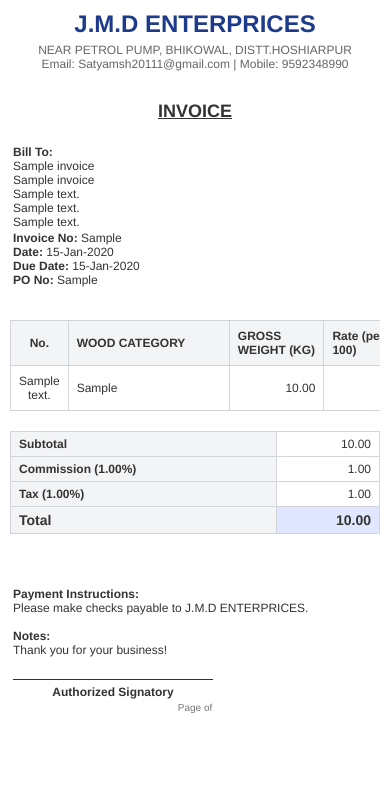
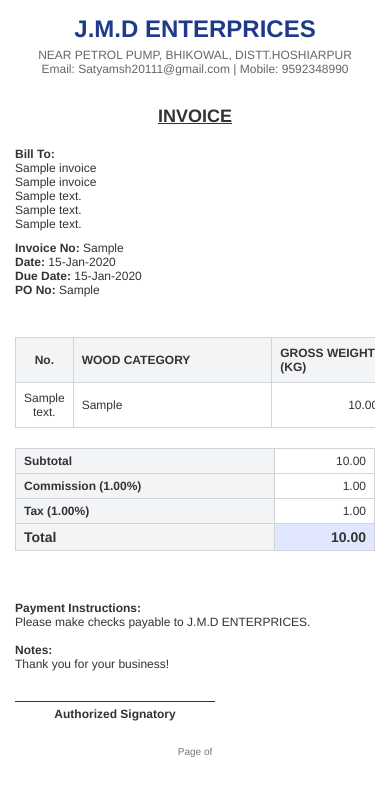
Before and after one commit to vishal257/ledger-app, a Flask app: template templates/invoice_template.html in a window 390 px wide. Shown: the top 796 px of the page. Run offline with Flask 3, Linux system fonts and the light colour scheme; the template is opened without the code that fills it: values that come from a table or form of the project are taken from there, others are empty; tables that the repository leaves empty hold one stand-in row (values such as "Sample post").

Commit message:
Expand mobile threshold to 1024px to ensure responsive layout triggers

```diff
--- a/templates/invoice_template.html
+++ b/templates/invoice_template.html
@@ -121,13 +121,38 @@
         }
     </style>
     <style media="screen">
-        @media (max-width: 600px) {
-            body { margin: 10px; }
-            .info-table, .footer-details { display: flex; flex-direction: column; gap: 15px; }
-            .info-table td, .footer-details td { width: 100% !important; display: block; text-align: left !important; }
-            .items-table-wrapper { overflow-x: auto; width: 100%; margin-bottom: 20px; }
-            .items-table { min-width: 500px; margin-bottom: 0; }
-            .summary-table { width: 100% !important; float: none !important; margin-top: 10px; }
+        @media screen and (max-width: 1024px) {
+            body {
+                margin: 15px;
+            }
+            .info-table, .info-table tbody, .info-table tr, .info-table td,
+            .footer-details, .footer-details tbody, .footer-details tr, .footer-details td {
+                display: block !important;
+                width: 100% !important;
+                box-sizing: border-box !important;
+            }
+            .info-table tr, .footer-details tr { margin-bottom: 15px !important; }
+            .info-table td, .footer-details td { text-align: left !important; padding: 0 0 10px 0 !important; border: none !important; }
+
+            .items-table-wrapper {
+                display: block !important;
+                width: 100% !important;
+                overflow-x: auto !important;
+                margin-bottom: 20px !important;
+                -webkit-overflow-scrolling: touch !important;
+            }
+            .items-table {
+                width: 100% !important;
+                min-width: 600px !important;
+                margin-bottom: 0 !important;
+            }
+
+            .summary-table {
+                display: table !important;
+                width: 100% !important;
+                float: none !important;
+                margin-top: 20px !important;
+            }
             .signature-box { text-align: left !important; }
             .signature-line { margin-top: 20px !important; }
         }
```
